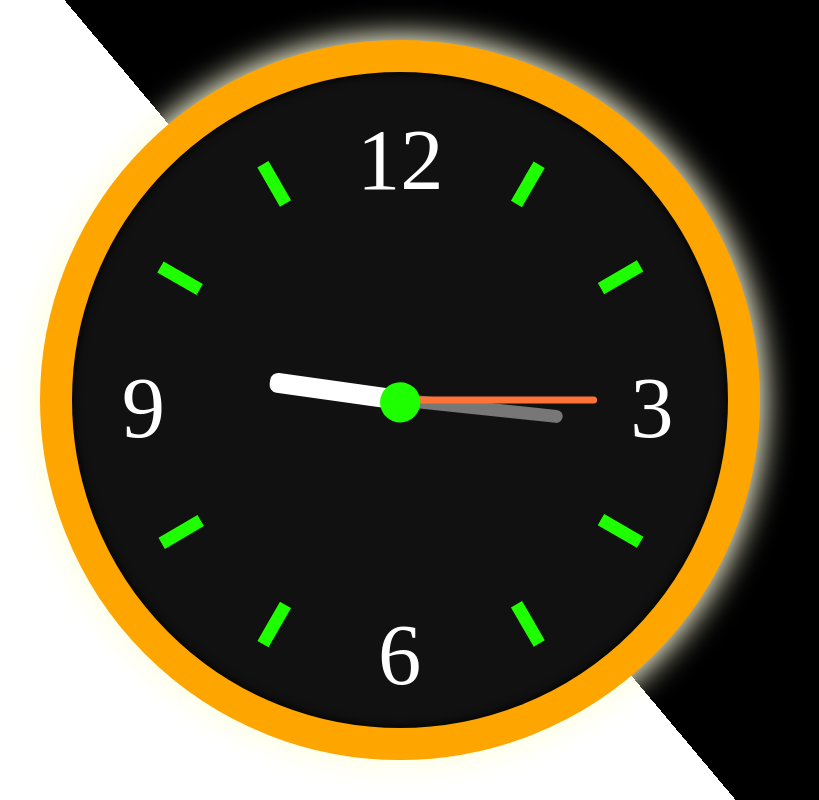
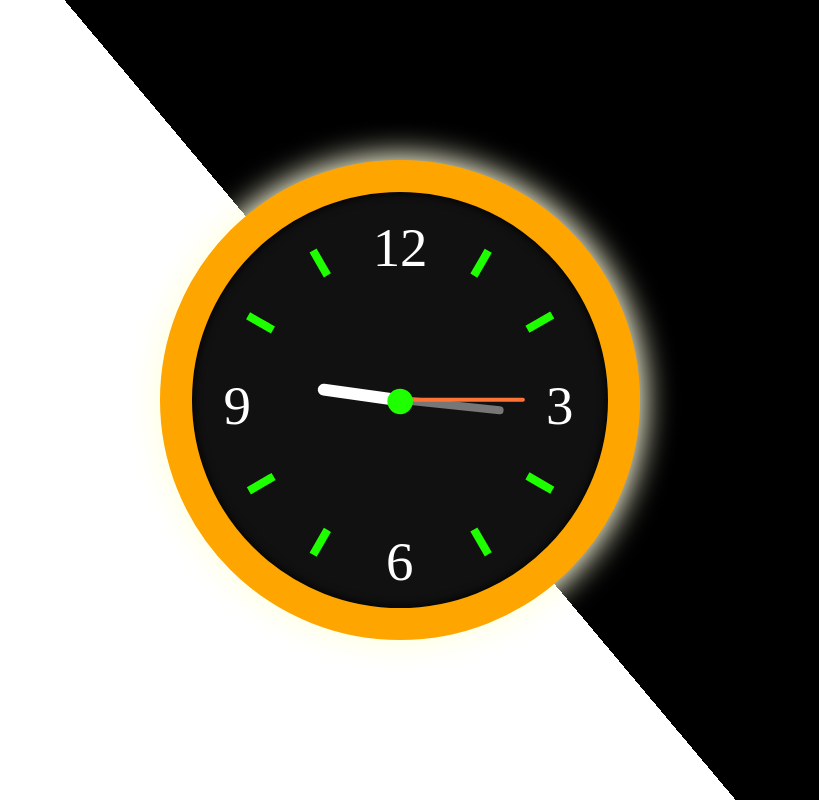
Before and after one commit to ranjanrana1712/clock, a plain HTML site: page index.html in a window 1280 px wide. Shown: the whole page, without its empty margins (240-1059 px from the left). Drawn offline with Linux system fonts and the light colour scheme.

Commit message:
Update style.css

```diff
--- a/style.css
+++ b/style.css
@@ -12,8 +12,8 @@ body {
 }
 
 .clock {
-    height: 90vmin;
-    width: 90vmin;
+    height: 60vmin;
+    width: 60vmin;
     background: #111;
     border-radius: 50%;
     border: 4vmin solid orange;
```
